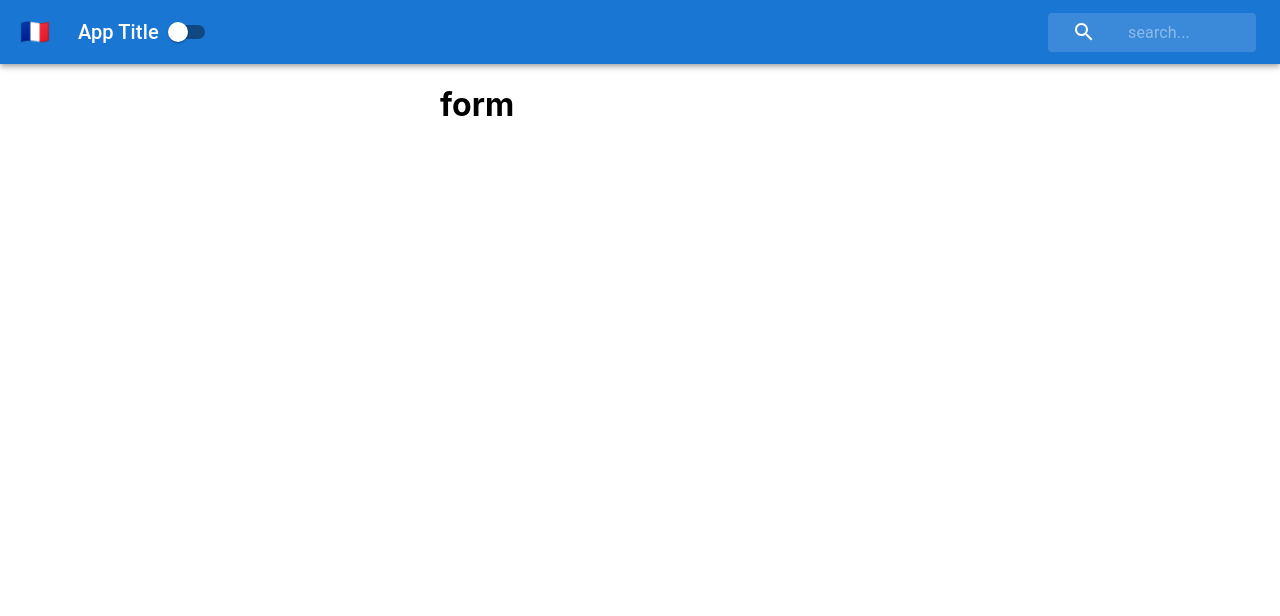
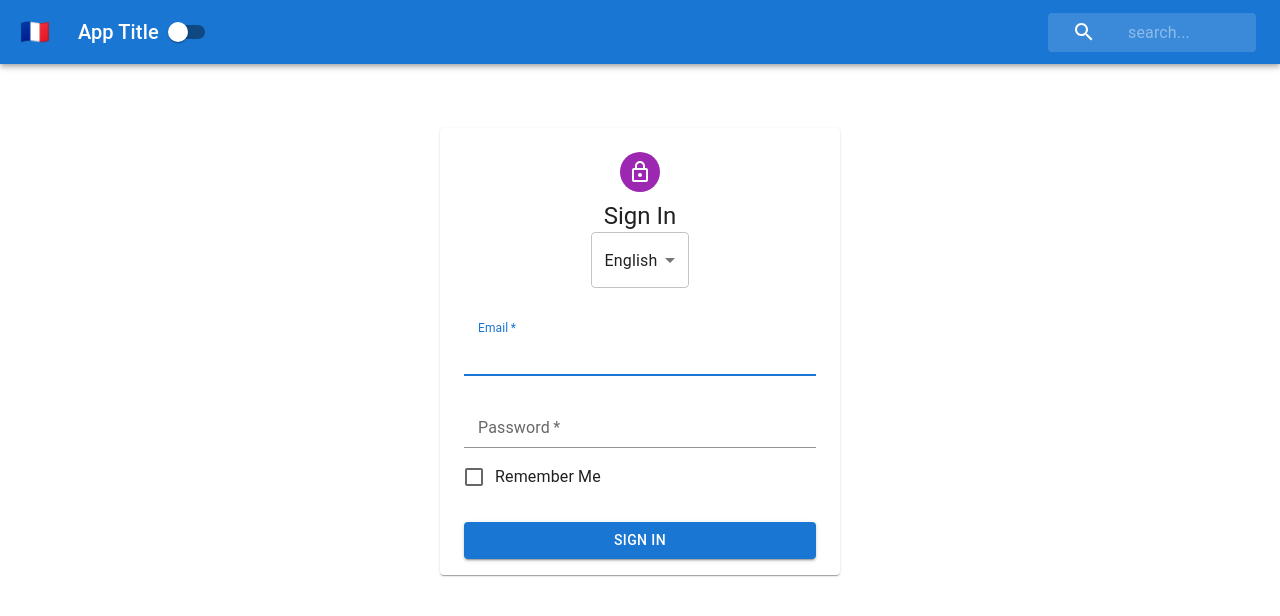
Before and after one commit to gordongest/context-api, a React (Create React App) app: page / in a window 1280 px wide. Shown: the top 616 px of the page. Built offline with nearby package versions, Linux system fonts and the light colour scheme; the HTML template or start-up script is replaced by a standard one.

Commit message:
add form component

```diff
--- a/src/Form.jsx
+++ b/src/Form.jsx
@@ -17,9 +17,39 @@
 import { withStyles } from "@mui/styles";
 import formStyles from "./styles/FormStyles";
 
-const Form = ({ classes }) => (
-  <main className={classes.main}>
-    <h1>form</h1>
-  </main>
-);
+const Form = ({ classes }) =>
+    <main className={classes.main}>
+        <Paper className={classes.paper}>
+            <Avatar className={classes.avatar}>
+                <LockOutlined />
+            </Avatar>
+            <Typography variant="h5">Sign In</Typography>
+            <Select value="english">
+                <MenuItem value="english">English</MenuItem>
+                <MenuItem value="french">French</MenuItem>
+                <MenuItem value="spanish">Spanish</MenuItem>
+            </Select>
+            <form className={classes.form}>
+                <FormControl margin="normal" required fullWidth>
+                    <InputLabel htmlFor="email">Email</InputLabel>
+                    <Input id="email" name="email" autoFocus />
+                </FormControl>
+                <FormControl margin="normal" required fullWidth>
+                    <InputLabel htmlFor="password">Password</InputLabel>
+                    <Input id="password" name="password" />
+                </FormControl>
+                <FormControlLabel control={<Checkbox color="primary" />} label="Remember Me" />
+                <Button
+                    className={classes.submit}
+                    variant="contained"
+                    type="submit"
+                    color="primary"
+                    fullWidth
+                >
+                    Sign In
+                </Button>
+            </form>
+        </Paper>
+    </main>
+
 export default withStyles(formStyles)(Form);
--- a/src/styles/FormStyles.js
+++ b/src/styles/FormStyles.js
@@ -4,12 +4,33 @@
         display: "block",
         marginLeft: theme.spacing(3),
         marginRight: theme.spacing(3),
-    [theme.breakpoints.up("md")]: {
+        [theme.breakpoints.up("sm")]: {
             width: 400,
             marginLeft: "auto",
             marginRight: "auto",
         },
     },
+    paper: {
+        marginTop: theme.spacing(8),
+        display: "flex",
+        flexDirection: "column",
+        alignItems: "center",
+        paddingTop: theme.spacing(2),
+        paddingRight: theme.spacing(3),
+        paddingBottom: theme.spacing(2),
+        paddingLeft: theme.spacing(3)
+    },
+    avatar: {
+        margin: theme.spacing(1),
+        backgroundColor: theme.palette.secondary.main,
+    },
+    form: {
+        width: "100%",
+        marginTop: theme.spacing(3),
+    },
+    submit: {
+        marginTop: theme.spacing(3)
+    }
 });
 
 export default formStyles;
```
Lines whose indentation alone changed are shown as unchanged.
